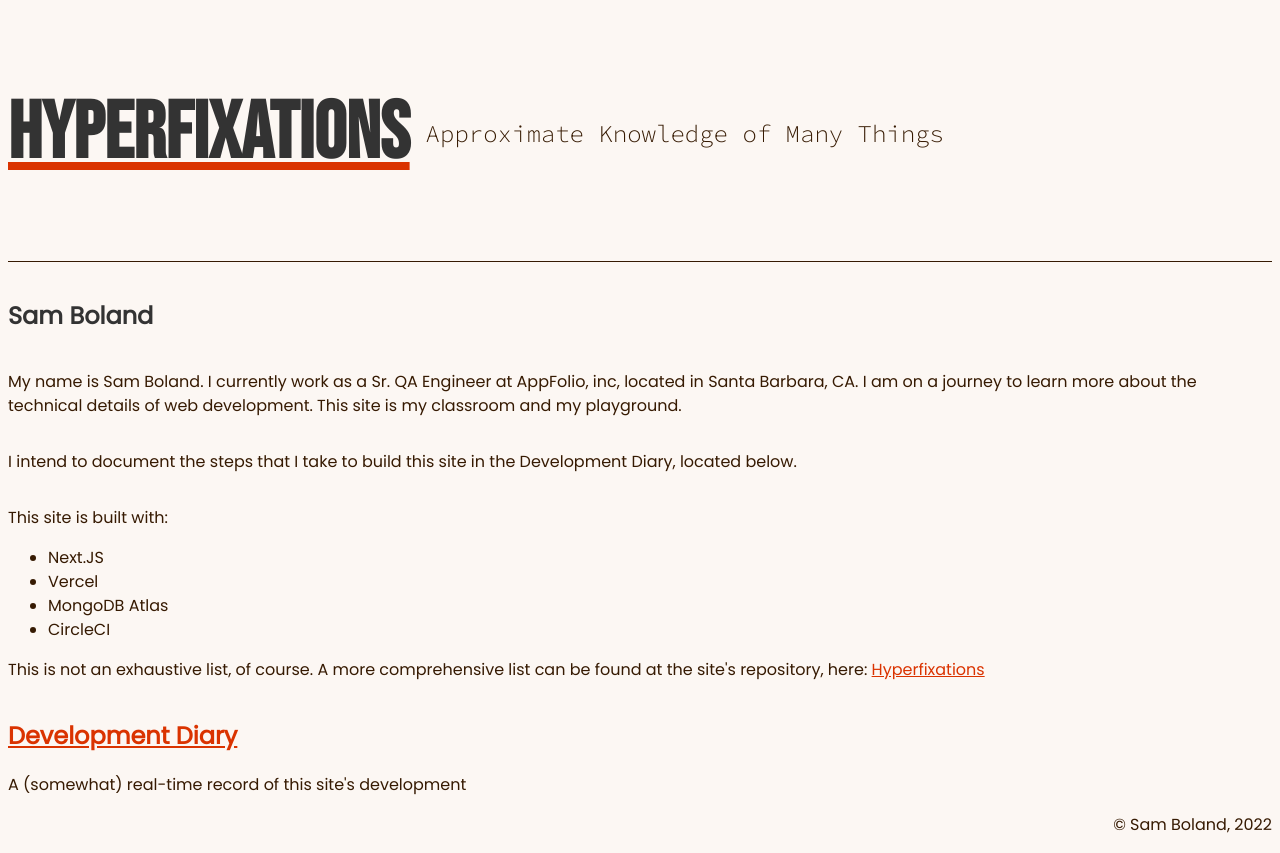
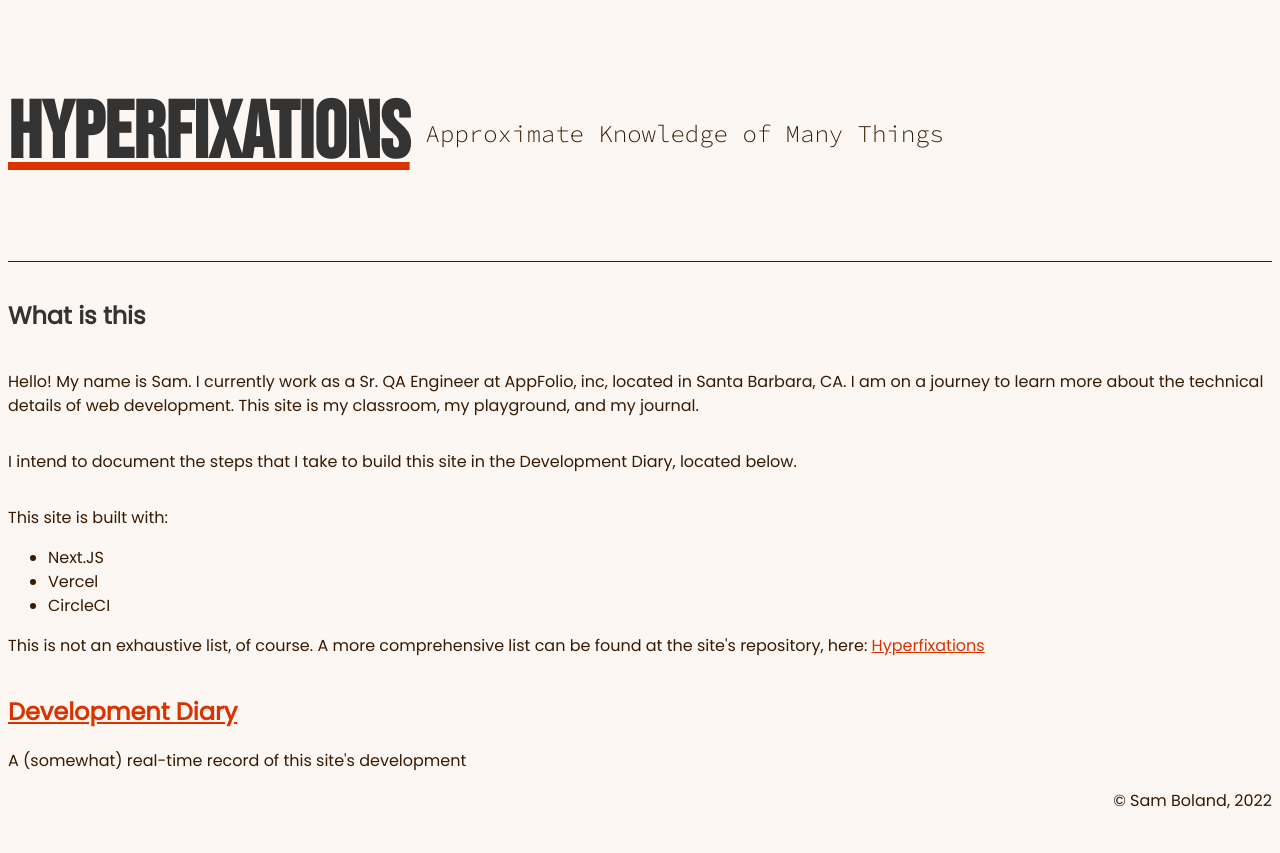
Before and after one commit to samuelboland/Hyperfixations, a Next.js app: page / in a window 1280 px wide. After the commit the page ends 829 px from the top, so only its background shows below. Built offline with nearby package versions, Linux system fonts and the light colour scheme.

Commit message:
Update front page introduction.

```diff
--- a/pages/index.jsx
+++ b/pages/index.jsx
@@ -9,12 +9,12 @@ export default function Home() {
             <div>
                 <main>
                     <div className={styles.introduction}>
-                        <h2> Sam Boland </h2>
+                        <h2> What is this </h2>
                         <p>
-                            My name is Sam Boland. I currently work as a Sr. QA Engineer at
+                            Hello! My name is Sam. I currently work as a Sr. QA Engineer at
                             AppFolio, inc, located in Santa Barbara, CA. I am on a journey to learn
                             more about the technical details of web development. This site is my
-                            classroom and my playground.
+                            classroom, my playground, and my journal.
                         </p>
                         <p>
                             I intend to document the steps that I take to build this site in the
@@ -26,7 +26,6 @@ export default function Home() {
                             <ul>
                                 <li>Next.JS</li>
                                 <li>Vercel</li>
-                                <li>MongoDB Atlas</li>
                                 <li>CircleCI</li>
                             </ul>
                             This is not an exhaustive list, of course. A more comprehensive list can
```
